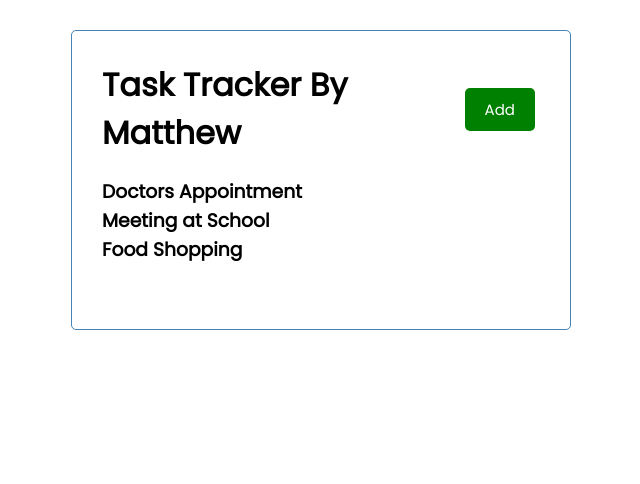
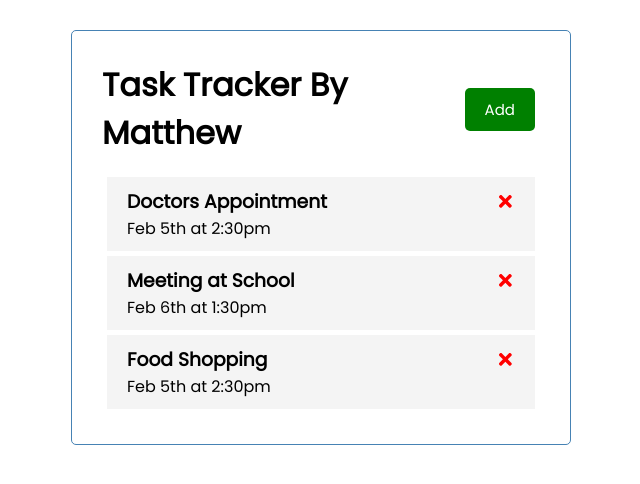
Before and after one commit to matthew-talamantes/react-task-tracker, a React (Create React App) app: page / in a window 1280 px wide. Shown: the top 484 px of the page, without its empty margins (319-959 px from the left). Built offline with nearby package versions, Linux system fonts and the light colour scheme.

Commit message:
Add Task and task delete functionality

```diff
--- a/src/App.js
+++ b/src/App.js
@@ -26,12 +26,17 @@
     }
     ]);
 
+    // Delete Task
+    const deleteTask = (id) => {
+      setTasks(tasks.filter((task) => task.id !== id))
+    };
+
   const name = 'Matthew';
 
   return (
     <div className='container'>
       <Header title='Task Tracker' name={name} />
-      <Tasks tasks={tasks} />
+      {tasks.length > 0 ? <Tasks tasks={tasks} onDelete={deleteTask} /> : 'No Tasks Upcoming!'}
     </div>
   );
 }
--- /dev/null
+++ b/src/components/Task.js
@@ -0,0 +1,17 @@
+import React from 'react';
+
+import { FaTimes } from 'react-icons/fa';
+
+const Task = ({ task, onDelete }) => {
+    return (
+        <div className='task'>
+            <h3>{task.text} <FaTimes
+                style={{ color: 'red', cursor: 'pointer'}}
+                onClick={() => onDelete(task.id)}
+            /></h3>
+            <p>{task.day}</p>
+        </div>
+    )
+}
+
+export default Task
--- a/src/components/Tasks.js
+++ b/src/components/Tasks.js
@@ -1,11 +1,12 @@
-import React from 'react'
+import React from 'react';
+import Task from './Task';
 
 
-const Tasks = ({ tasks }) => {
+const Tasks = ({ tasks, onDelete }) => {
     return (
         <>
             {tasks.map((task) => (
-                <h3 key={task.id}>{task.text}</h3>
+                <Task key={task.id} task={task} onDelete={onDelete} />
             ))}
         </>
     )
```
